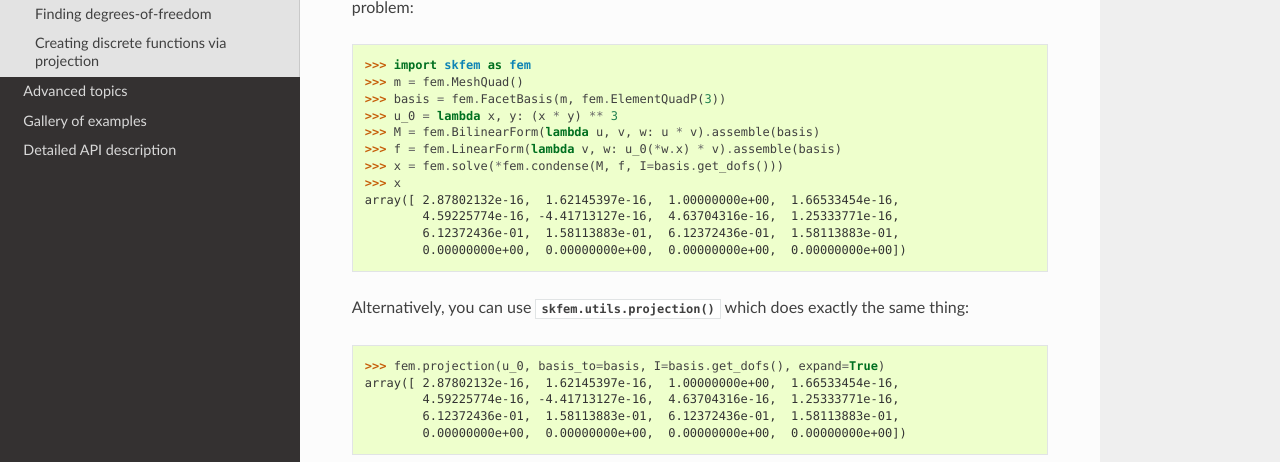
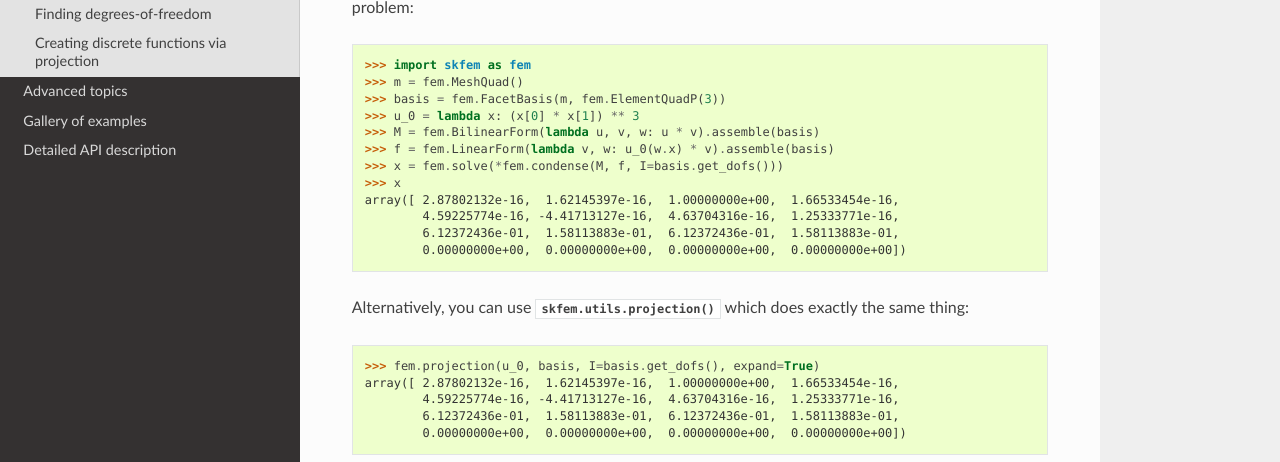
Before and after one commit to kinnala/scikit-fem, a Sphinx documentation site: the page built from docs/howto.rst, in a window 1280 px wide and 900 px high, scrolled down 3293 px. Shown: the part 256-718 px from the top of the window. Built offline with Sphinx 7.4.7 and the Read the Docs theme 2.0.0, drawn with Linux system fonts in a browser that asks for light colours.

Commit message:
Fix doctests

```diff
--- a/docs/howto.rst
+++ b/docs/howto.rst
@@ -211,9 +211,9 @@ Below we solve explicitly the above variational problem:
    >>> import skfem as fem
    >>> m = fem.MeshQuad()
    >>> basis = fem.FacetBasis(m, fem.ElementQuadP(3))
-   >>> u_0 = lambda x, y: (x * y) ** 3
+   >>> u_0 = lambda x: (x[0] * x[1]) ** 3
    >>> M = fem.BilinearForm(lambda u, v, w: u * v).assemble(basis)
-   >>> f = fem.LinearForm(lambda v, w: u_0(*w.x) * v).assemble(basis)
+   >>> f = fem.LinearForm(lambda v, w: u_0(w.x) * v).assemble(basis)
    >>> x = fem.solve(*fem.condense(M, f, I=basis.get_dofs()))
    >>> x
    array([ 2.87802132e-16,  1.62145397e-16,  1.00000000e+00,  1.66533454e-16,
@@ -226,7 +226,7 @@ the same thing:
 
 .. doctest::
 
-   >>> fem.projection(u_0, basis_to=basis, I=basis.get_dofs(), expand=True)
+   >>> fem.projection(u_0, basis, I=basis.get_dofs(), expand=True)
    array([ 2.87802132e-16,  1.62145397e-16,  1.00000000e+00,  1.66533454e-16,
            4.59225774e-16, -4.41713127e-16,  4.63704316e-16,  1.25333771e-16,
            6.12372436e-01,  1.58113883e-01,  6.12372436e-01,  1.58113883e-01,
```
